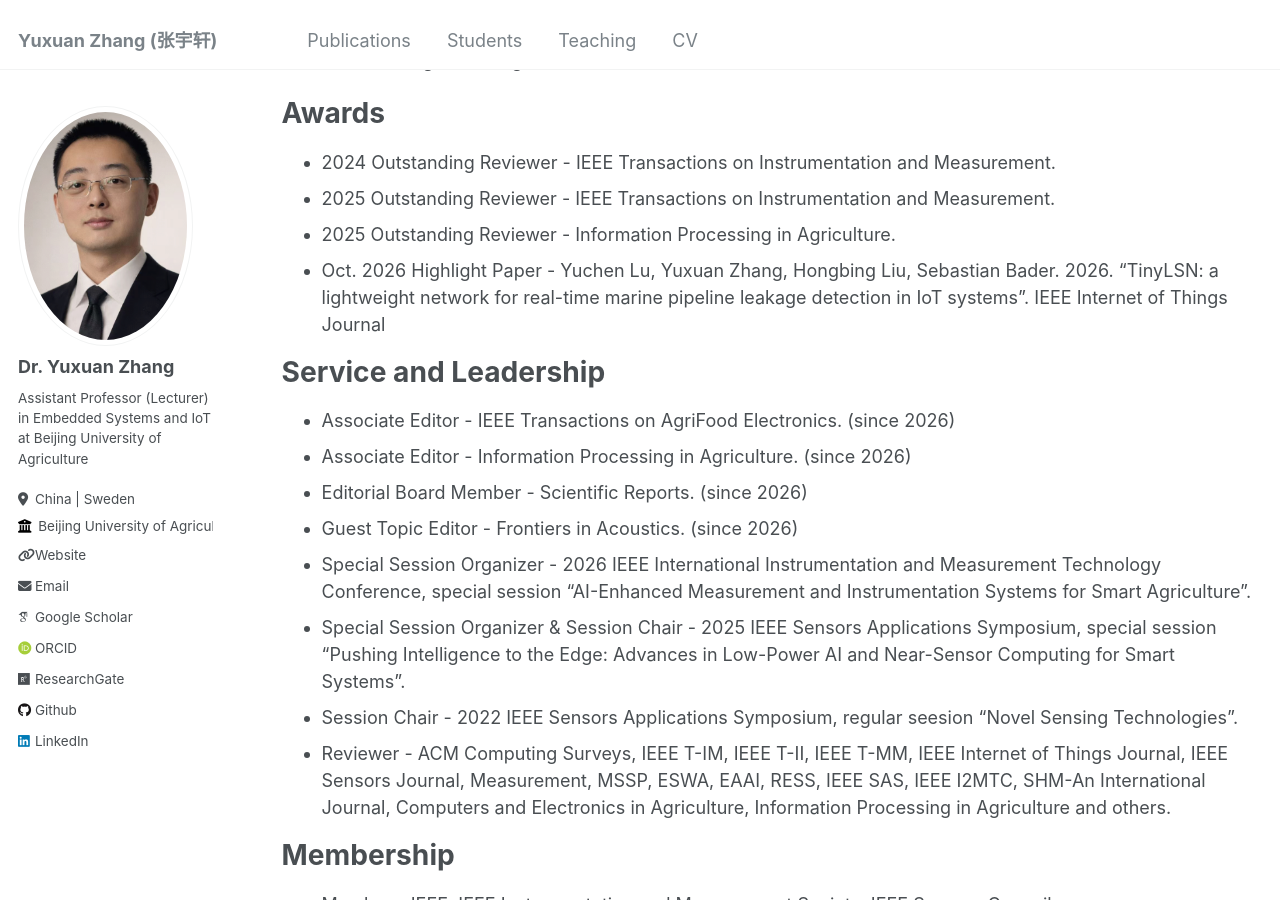
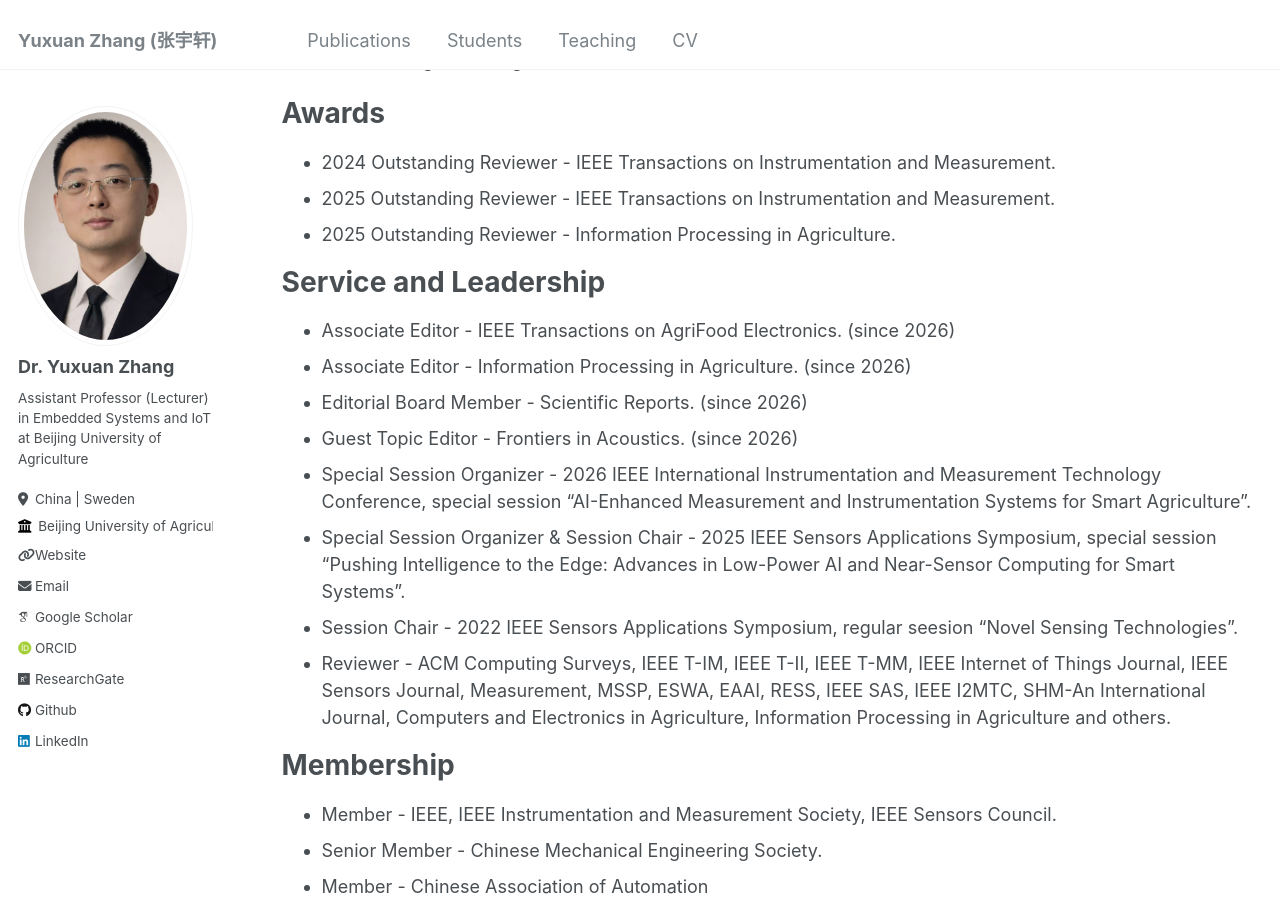
Before and after one commit to YuxuanZhang-96/YuxuanZhang-96.github.io, a Jekyll site: the page built from _pages/cv.md, in a window 1280 px wide and 900 px high, scrolled down 608 px. Built offline with Jekyll 4.4.1, drawn with Linux system fonts in a browser that asks for light colours; some web fonts are replaced.

Commit message:
Update cv.md

```diff
--- a/_pages/cv.md
+++ b/_pages/cv.md
@@ -34,7 +34,6 @@ Awards
 * 2024 Outstanding Reviewer                 - IEEE Transactions on Instrumentation and Measurement.
 * 2025 Outstanding Reviewer                 - IEEE Transactions on Instrumentation and Measurement.
 * 2025 Outstanding Reviewer                 - Information Processing in Agriculture.
-* Oct. 2026 Highlight Paper                 - Yuchen Lu, Yuxuan Zhang, Hongbing Liu, Sebastian Bader. 2026. "TinyLSN: a lightweight network for real-time marine pipeline leakage detection in IoT systems". IEEE Internet of Things Journal
 
 Service and Leadership
 ======
```
